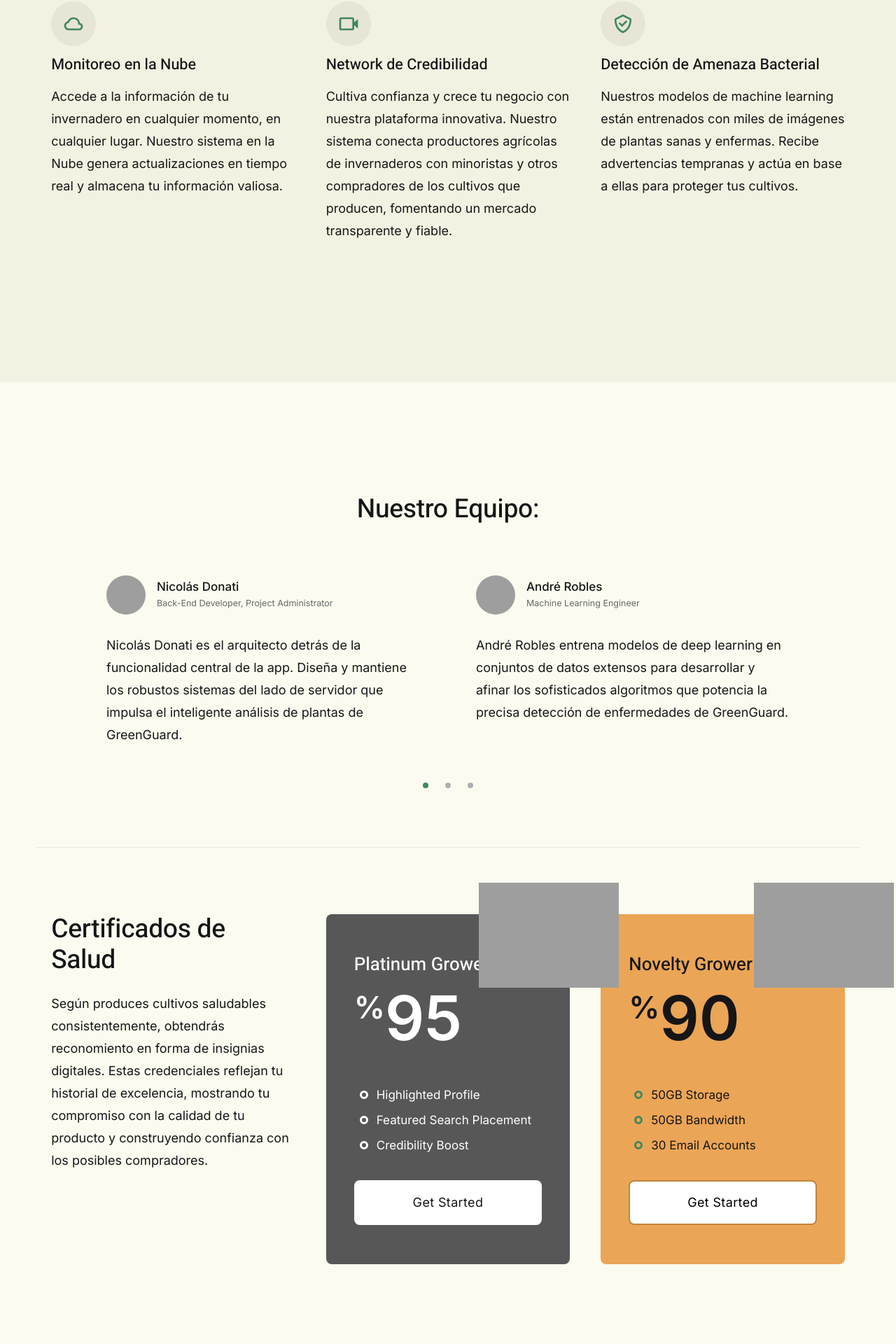
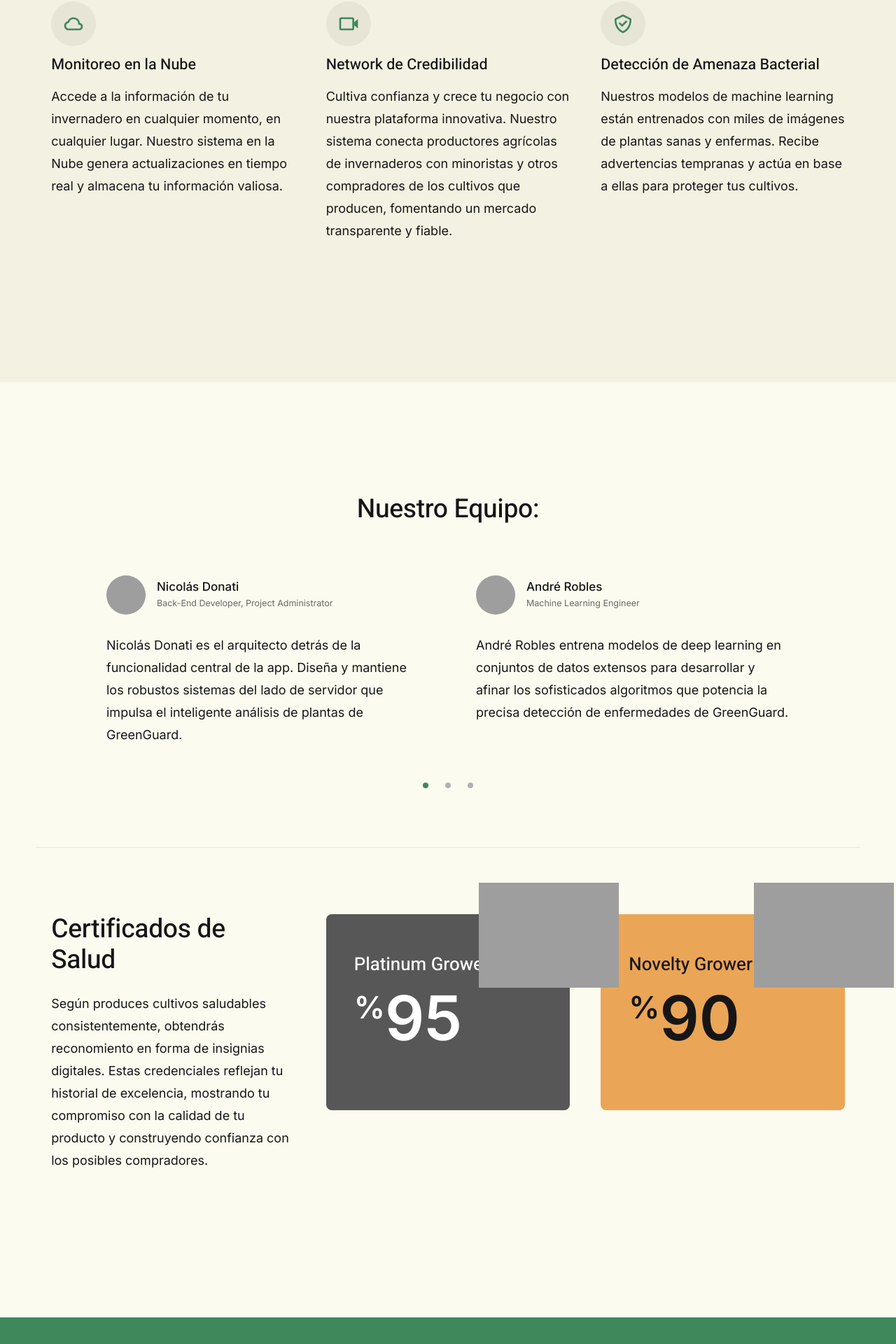
Before and after one commit to n-donati/GreenGuard, a Django app: page / in a window 1280 px wide. Shown: the part 4580-6500 px from the top of the page at 70% size. Run offline with Django 5.2, Linux system fonts and the light colour scheme; grey boxes are pictures that could not be loaded.

Commit message:
[fix] certificates

```diff
--- a/pages/templates/home.html
+++ b/pages/templates/home.html
@@ -582,12 +582,6 @@
                                         </div>
                                     </div>
                                     <div class="item-plan__bottom-part">
-                                        <ul class="item-plan__features">
-                                            <li><span>Highlighted</span> Profile</li>
-                                            <li><span>Featured</span> Search Placement</li>
-                                            <li><span>Credibility</span> Boost</li>
-                                        </ul>
-                                        <a class="btn btn--primary u-fullwidth" href="#0">Get Started</a>
                                     </div>
                                 </div>
                             </div> <!-- end item-plan -->
@@ -600,12 +594,6 @@
                                         <p class="item-plan__per" style="color: black;"></p>
                                     </div>
                                     <div class="item-plan__bottom-part">
-                                        <ul class="item-plan__features">
-                                            <li><span>50GB</span> Storage</li>
-                                            <li><span>50GB</span> Bandwidth</li>
-                                            <li><span>30</span> Email Accounts</li>
-                                        </ul>
-                                        <a class="btn btn--primary u-fullwidth" style="background-color: white; color: black; border-color: #c2843e;" href="#0">Get Started</a>
                                     </div>
                                 </div>
                             </div> <!-- end item-plan -->
```
